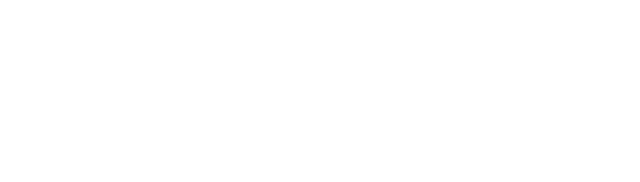
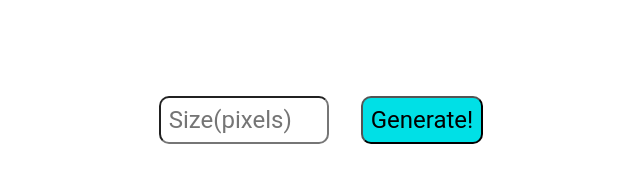
Before and after one commit to eyaldavidszt/etch-a-sketch, a plain HTML site: page index.html in a window 1280 px wide. Shown: the whole page, without its empty margins (327-967 px from the left). Drawn offline with Linux system fonts and the light colour scheme.

Commit message:
Add css style and button

```diff
--- a/index.html
+++ b/index.html
@@ -9,6 +9,10 @@
     <script src="script.js" defer></script>
 </head>
 <body>
+    <div class="menu">
+        <input type="text" class="input-size" placeholder="Size(pixels)">
+        <button>Generate!</button>
+    </div>
     <div class="container">
 
     </div>
--- a/styles.css
+++ b/styles.css
@@ -5,6 +5,7 @@ body {
     flex-direction: column;
     justify-content: space-around;
     align-items: center;
+    font-family: 'Roboto', sans-serif;
 }
 
 .container {
@@ -14,3 +15,27 @@ body {
     display: flex;
     flex-direction: column;
 }
+.input-size {
+    width: 150px;
+}
+.input-size, button {
+    padding: 8px;
+    border-radius: 10px;
+    font-family: inherit;
+    font-size: 24px;
+}
+
+button {
+    background-color: #00E0E6;
+    cursor: pointer;
+    transition: .1s ease;
+}
+button:active {
+    transform: scale(1.05);
+}
+
+.menu {
+    display: flex;
+    justify-content: center;
+    gap: 32px;
+}
```
